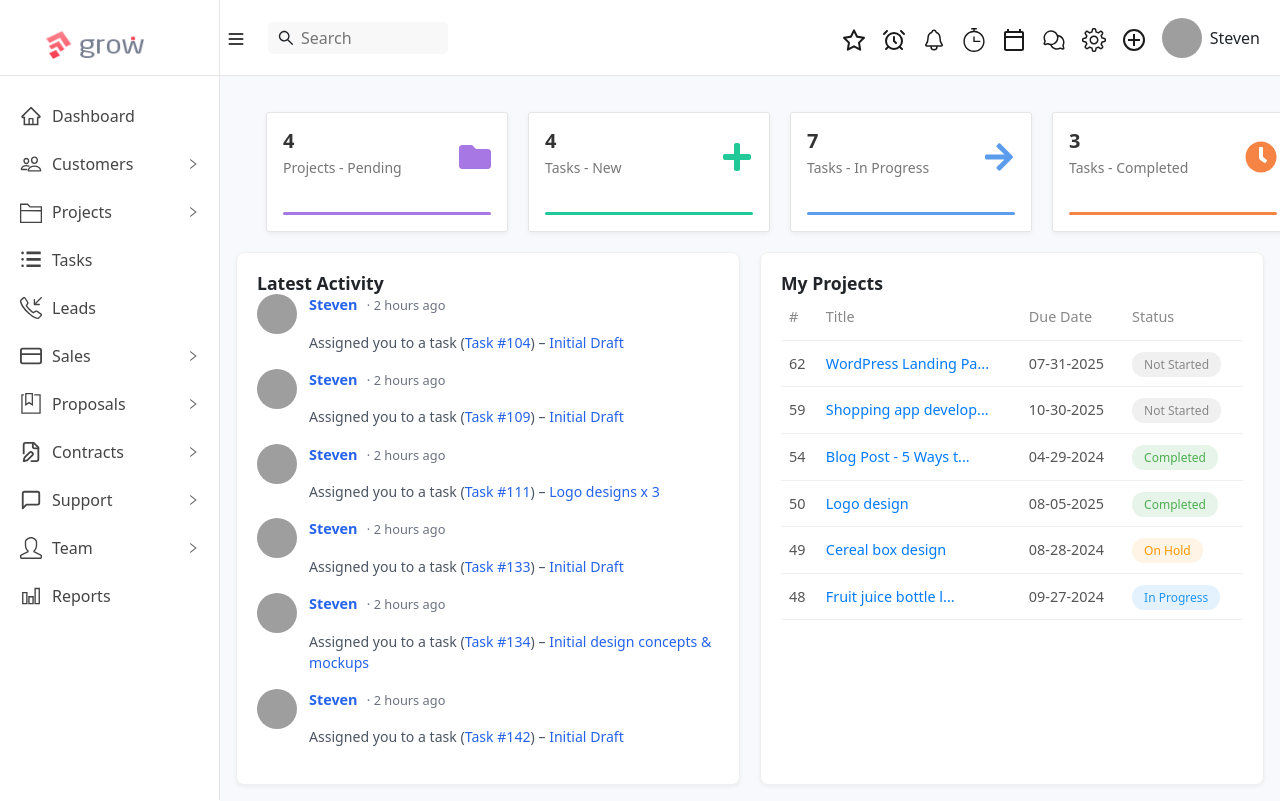
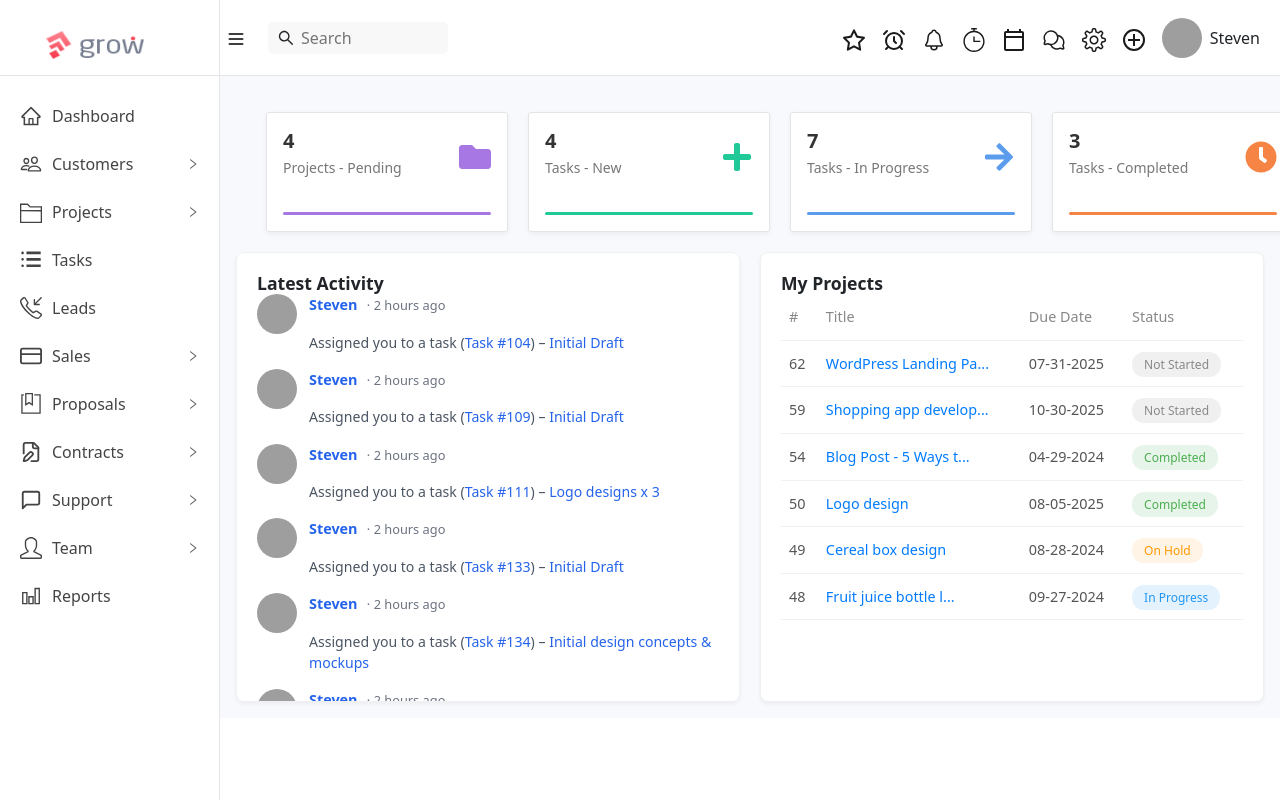
Before and after one commit to GaneshAhire-07/CRM, a React (Create React App) app: page /staff in a window 1280 px wide. Built offline with nearby package versions, Linux system fonts and the light colour scheme; grey boxes are pictures that could not be loaded.

Commit message:
scroll bar & discription added

```diff
--- a/src/components/staff/LatestActivity.css
+++ b/src/components/staff/LatestActivity.css
@@ -68,5 +68,25 @@
 }
 
 .task-link:hover {
-  color: #1e40af; /* blue-800 */
+  color: #1e40af;
 }
+.latest-activity {
+  max-height: 450px;
+  overflow-y: auto;
+  padding-right: 5px;
+}
+
+.latest-activity::-webkit-scrollbar {
+  width: 6px;
+}
+
+.latest-activity::-webkit-scrollbar-thumb {
+  background-color: #ccc;
+  border-radius: 4px;
+}
+.desc-link,
+.file-link {
+  color: #007bff;
+  text-decoration: none;
+  font-weight: 500;
+}
--- a/src/components/staff/LatestActivity.jsx
+++ b/src/components/staff/LatestActivity.jsx
@@ -13,6 +13,37 @@ const LatestActivity = () => {
       action: "Initial design concepts & mockups",
     },
     { user: "Steven", task: "Task #142", action: "Initial Draft" },
+    { user: "Steven", task: "Task #143", action: "Logo designs x 3" },
+    {
+      user: "Steven",
+      type: "file",
+      lead: "Lead #8",
+      description: "Android stock taking apps",
+      fileName: "prototype-1.jpg",
+      fileUrl: "/uploads/prototype-1.jpg",
+    },
+    {
+      user: "Steven",
+      type: "file",
+      lead: "Lead #11",
+      description: "Custom landing page with timer",
+      fileName: "wordpress-theme-design-2.jpg",
+      fileUrl: "/uploads/wordpress-theme-design-2.jpg",
+    },
+    {
+      user: "Steven",
+      type: "file",
+      lead: "Lead #6",
+      description: "Login page redesign",
+      fileName: "sample-logo-3.jpg",
+      fileUrl: "/uploads/sample-logo-3.jpg",
+    },
+    {
+      user: "Steven",
+      type: "status",
+      lead: "Lead #7",
+      description: "Mobile banking app development",
+    },
   ];
 
   return (
@@ -31,11 +62,43 @@ const LatestActivity = () => {
                 <span className="activity-user">{activity.user}</span>
                 <span className="activity-time"> · 2 hours ago</span>
               </p>
-              <p className="activity-task">
-                Assigned you to a task (
-                <span className="task-link">{activity.task}</span>) –{" "}
-                <span className="task-link">{activity.action}</span>
-              </p>
+
+              {/* ✅ Conditional Rendering */}
+              {"task" in activity ? (
+                <p className="activity-task">
+                  Assigned you to a task (
+                  <span className="task-link">{activity.task}</span>) –{" "}
+                  <span className="task-link">{activity.action}</span>
+                </p>
+              ) : activity.type === "file" ? (
+                <p className="activity-task">
+                  Attached a file (<span className="task-link">{activity.lead}</span>) –{" "}
+                  <a
+                    href={activity.fileUrl}
+                    target="_blank"
+                    rel="noopener noreferrer"
+                    className="desc-link"
+                  >
+                    {activity.description}
+                  </a>
+                  <br />
+                  <a
+                    href={activity.fileUrl}
+                    target="_blank"
+                    rel="noopener noreferrer"
+                    className="file-link"
+                  >
+                    {activity.fileName}
+                  </a>
+                </p>
+              ) : activity.type === "status" ? (
+                <p className="activity-task">
+                  Changed lead status (<span className="task-link">{activity.lead}</span>) –{" "}
+                  <a href="#" className="desc-link">
+                    {activity.description}
+                  </a>
+                </p>
+              ) : null}
             </div>
           </li>
         ))}
--- a/src/pages/staff/StaffPage.css
+++ b/src/pages/staff/StaffPage.css
@@ -5,7 +5,7 @@
 
 .stats-container {
   display: grid;
-  grid-template-columns: repeat(4, 1fr); /* 4 समान कॉलम = 25% प्रत्येक */
+  grid-template-columns: repeat(4, 1fr);
   gap: 20px;
   margin-bottom: 20px;
 }
@@ -16,10 +16,10 @@
 
 .staff-main-content {
   display: grid;
-  grid-template-columns: repeat(2, 1fr); /* 2 समान कॉलम = 50% - 50% */
+  grid-template-columns: repeat(2, 1fr);
   gap: 20px;
 }
 
 .staff-main-content > * {
-  grid-column: span 1; /* दोन्ही component 2-2 जागा घेतील */
+  grid-column: span 1;
 }
```
Also changed, not shown: src/components/DashboardCard.jsx (line endings or trailing spaces), src/components/staff/MyProjects.jsx (line endings or trailing spaces), src/pages/staff/StaffPage.jsx (line endings or trailing spaces).
